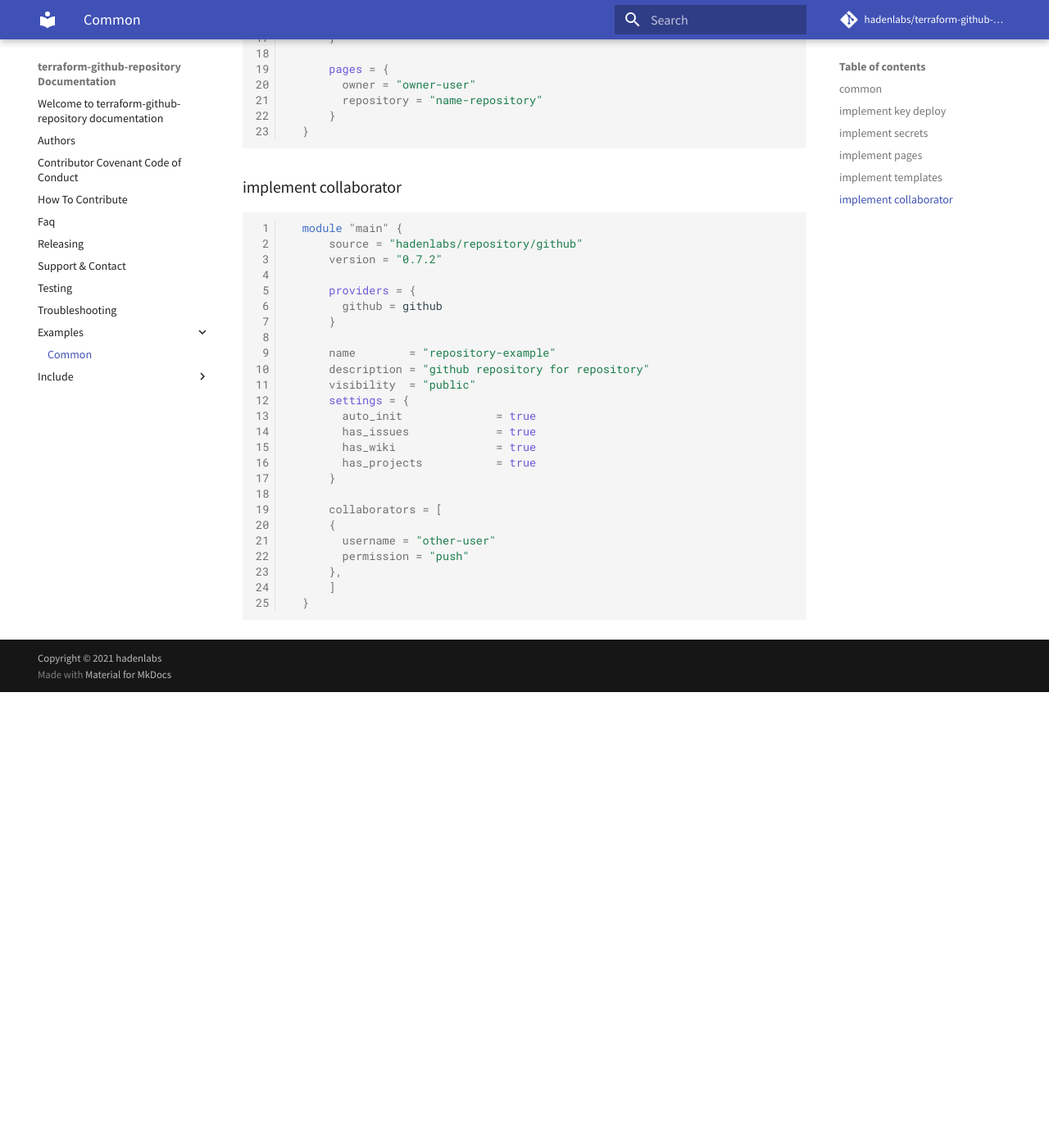
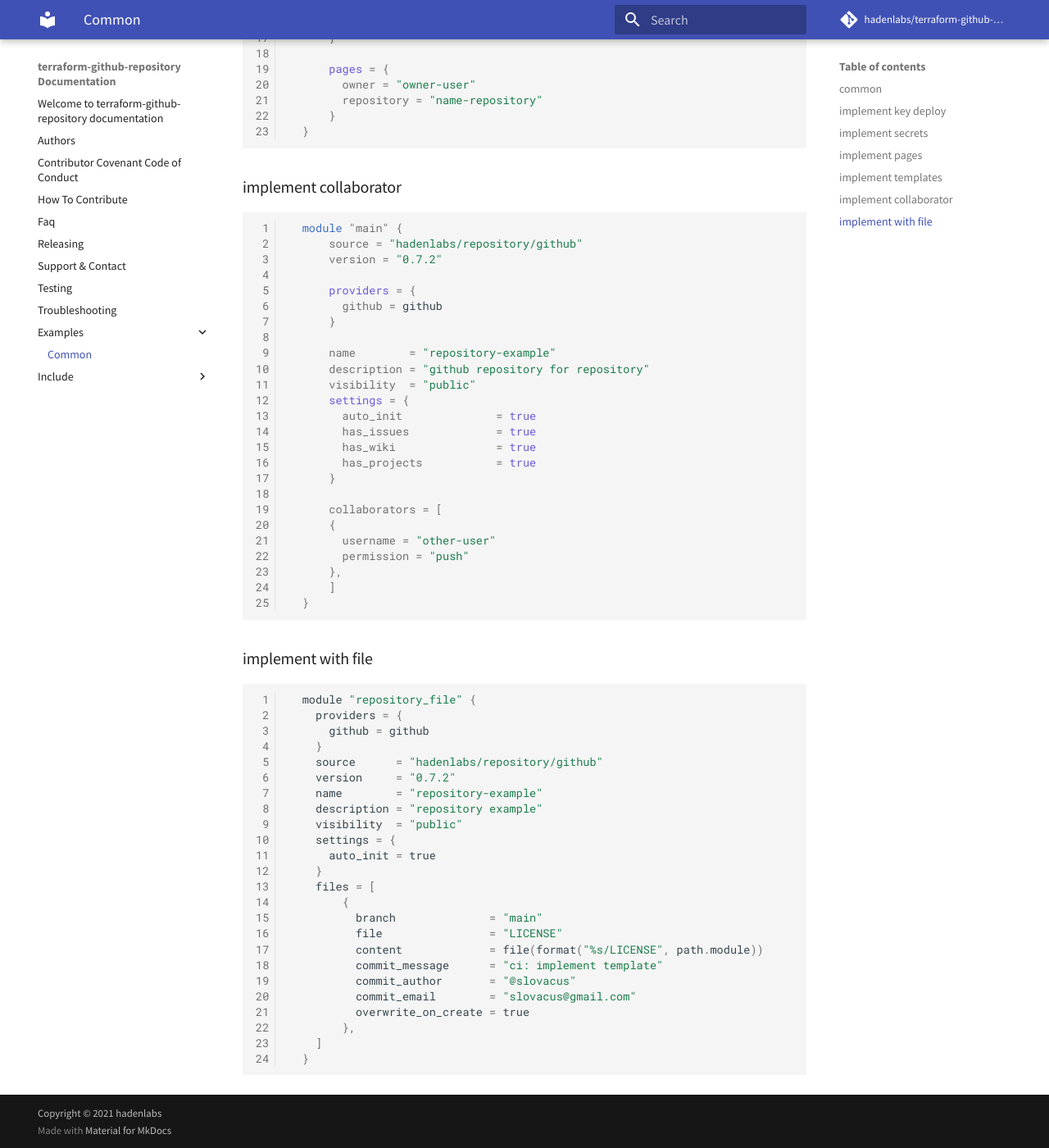
Before and after one commit to hadenlabs/terraform-github-repository, an MkDocs documentation site: the page built from docs/examples/common.md, in a window 1280 px wide and 1400 px high, scrolled down 2365 px. Shown: the whole window at 82% size. Built offline with MkDocs 1.6.1 and Material for MkDocs 9.7.7, drawn with Linux system fonts in a browser that asks for light colours; comment, search, counter and statistics services are not loaded; before the commit the page ends 3209 px from its top, so only the background shows below that.

````diff
--- a/docs/examples/common.md
+++ b/docs/examples/common.md
@@ -163,3 +163,33 @@
   }
 
 ```
+
+### implement with file
+
+```
+  module "repository_file" {
+    providers = {
+      github = github
+    }
+    source      = "hadenlabs/repository/github"
+    version     = "0.7.2"
+    name        = "repository-example"
+    description = "repository example"
+    visibility  = "public"
+    settings = {
+      auto_init = true
+    }
+    files = [
+        {
+          branch              = "main"
+          file                = "LICENSE"
+          content             = file(format("%s/LICENSE", path.module))
+          commit_message      = "ci: implement template"
+          commit_author       = "@slovacus"
+          commit_email        = "slovacus@gmail.com"
+          overwrite_on_create = true
+        },
+    ]
+  }
+
+```
````
Also changed, not shown: README.md (+32 -0 lines), docs/include/terraform.md (+17 -18 lines).
